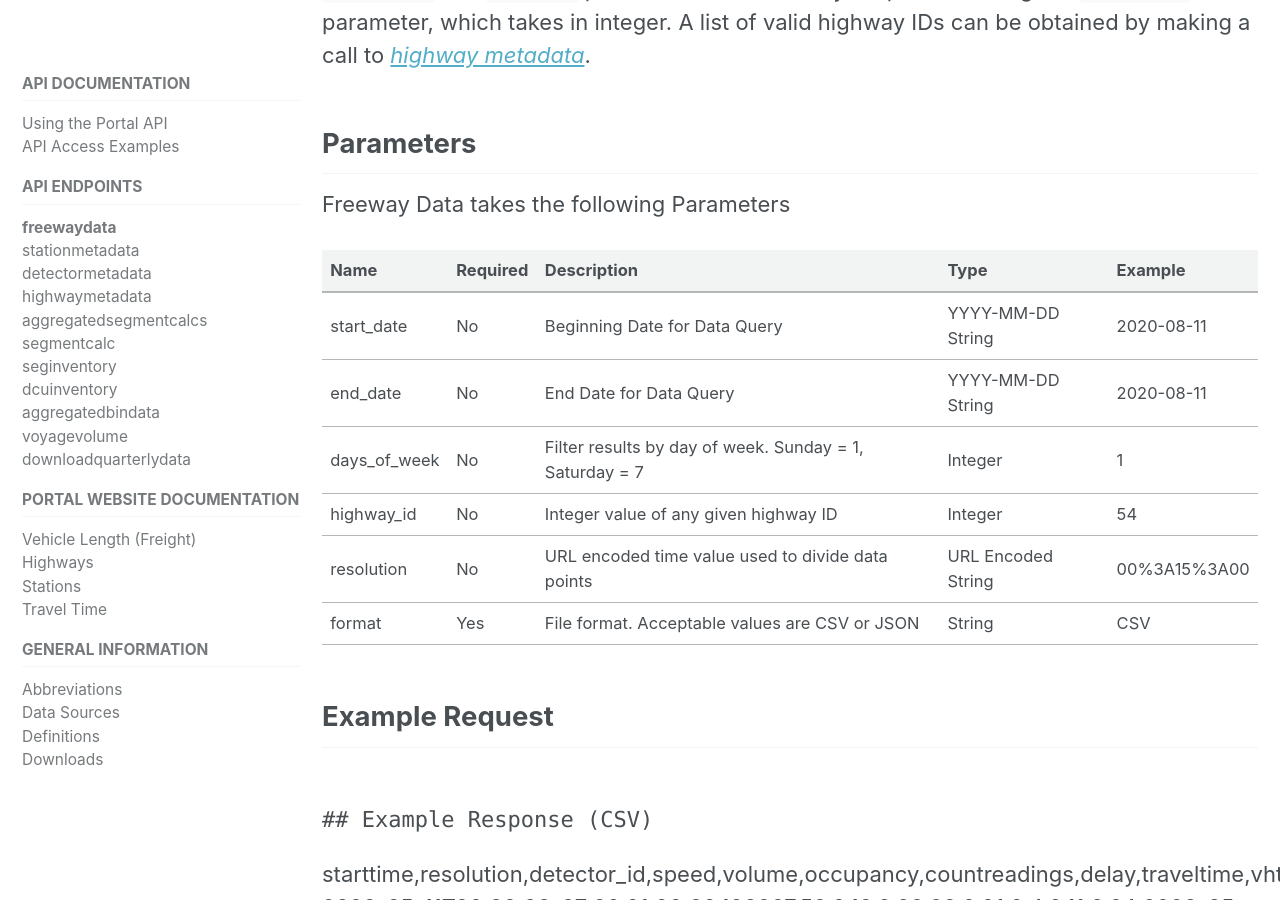
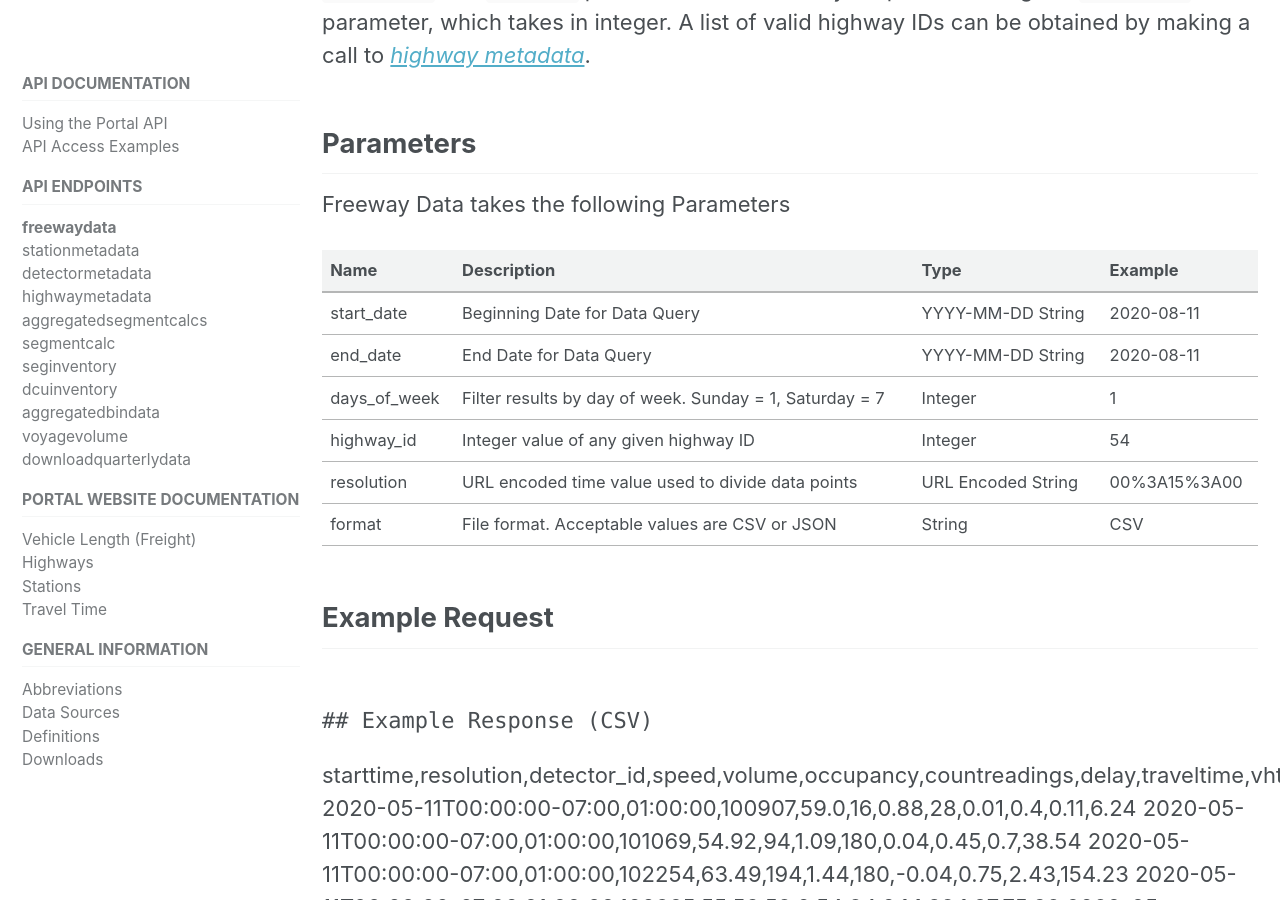
Before and after one commit to adus/portal-documentation, a Jekyll site: the page built from _documents/freewaydata.md, in a window 1280 px wide and 900 px high, scrolled down 256 px. Built offline with Jekyll 4.4.1, drawn with Linux system fonts in a browser that asks for light colours; nearby versions of some CDN libraries.

Commit message:
Update freewaydata.md

````diff
--- a/_documents/freewaydata.md
+++ b/_documents/freewaydata.md
@@ -5,14 +5,14 @@
 ## Parameters
 Freeway Data takes the following Parameters
 
-| Name         | Required  | Description                                                            | Type                  | Example      |
-| ------------ | --------- | ---------------------------------------------------------------------- | --------------------- | ------------ |
-| start_date   | No        | Beginning Date for Data Query                                          | YYYY-MM-DD String     | 2020-08-11   |
-| end_date     | No        | End Date for Data Query                                                | YYYY-MM-DD String     | 2020-08-11   |
-| days_of_week | No        | Filter results by day of week. Sunday = 1, Saturday = 7                | Integer               | 1            |
-| highway_id   | No        | Integer value of any given highway ID                                  | Integer               | 54           |
-| resolution   | No        | URL encoded time value used to divide data points                      | URL Encoded String    | 00%3A15%3A00 |
-| format       | Yes       | File format. Acceptable values are CSV or JSON                         | String                | CSV          |
+| Name         | Description                                                            | Type                  | Example      |
+| ------------ | ---------------------------------------------------------------------- | --------------------- | ------------ |
+| start_date   | Beginning Date for Data Query                                          | YYYY-MM-DD String     | 2020-08-11   |
+| end_date     | End Date for Data Query                                                | YYYY-MM-DD String     | 2020-08-11   |
+| days_of_week | Filter results by day of week. Sunday = 1, Saturday = 7                | Integer               | 1            |
+| highway_id   | Integer value of any given highway ID                                  | Integer               | 54           |
+| resolution   | URL encoded time value used to divide data points                      | URL Encoded String    | 00%3A15%3A00 |
+| format       | File format. Acceptable values are CSV or JSON                         | String                | CSV          |
 
 ## Example Request
 ```http://new.portal.its.pdx.edu:8080/highways/api/freewaydata/?start_date=2020-05-10&end_date=2020-05-16&days_of_week=2&days_of_week=5&highway_id=3&resolution=00%3A60%3A00&format=csv```
````
